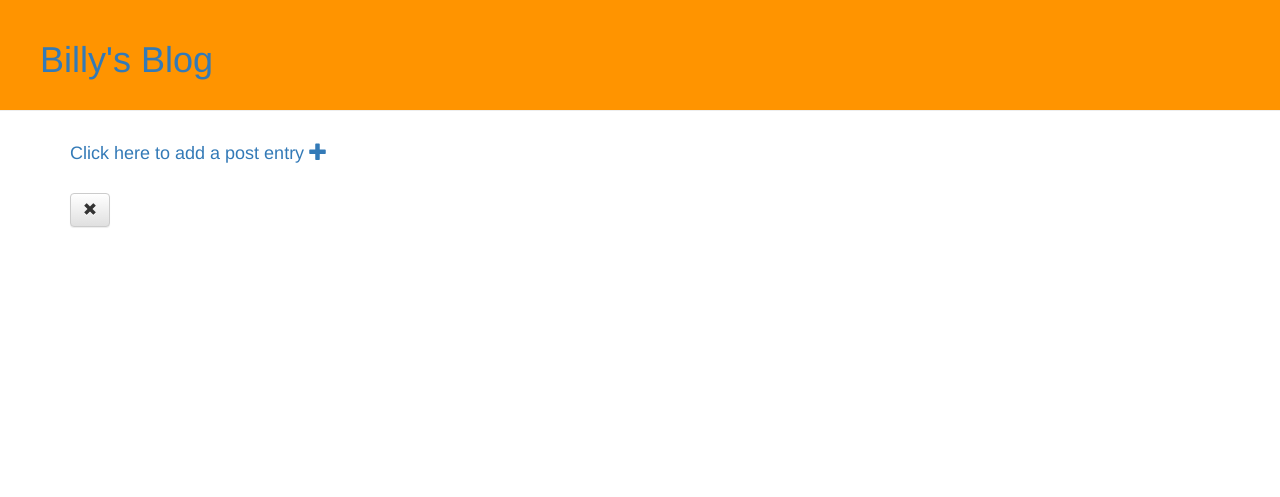
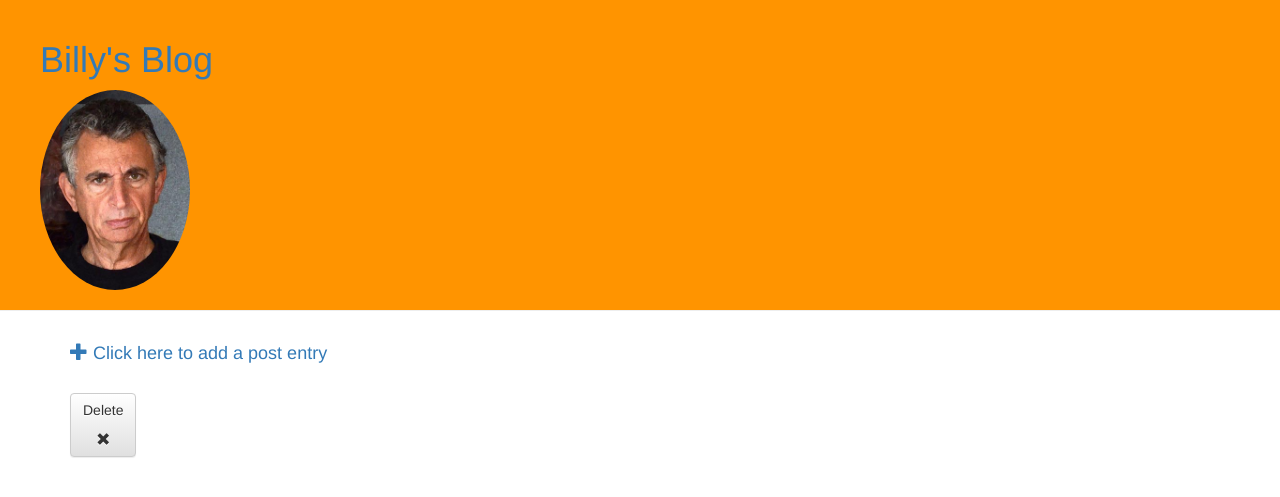
Before and after one commit to billsofer/my-first-blog, a Django app: template blog/templates/blog/post_detail.html in a window 1280 px wide. Shown: the top 497 px of the page. Run offline with Django 3.2, Linux system fonts and the light colour scheme; the template is opened without the code that fills it, so the values that code supplies are empty; some libraries are stand-ins or nearby versions.

Commit message:
static/images, base.html, and post_detail.html

```diff
--- a/blog/templates/blog/base.html
+++ b/blog/templates/blog/base.html
@@ -18,10 +18,11 @@
 <body>
 <div class = "page-header">
 	<h1><a href="/">Billy's Blog</a></h1>
+	<img class="img-circle" src="{% static 'images/me.jpg' %}" width="150" height="200"/>
 </div>
 <div class='container'>
-	<a href="{% url 'post_new' %}" class="top-menu"><h4>Click here to add a post entry
-	<span class="glyphicon glyphicon-plus"></span></h4></a>
+	<a href="{% url 'post_new' %}" class="top-menu">
+	<h4><span class="glyphicon glyphicon-plus"></span> Click here to add a post entry </h4></a>
 </div>
 
 
--- a/blog/templates/blog/post_detail.html
+++ b/blog/templates/blog/post_detail.html
@@ -10,7 +10,8 @@
 				<h2>{{ post.title }}</h2>
 				{{ post.text|linebreaksbr }}
 			</div>
+			<p></p>
 			<a class="btn btn-default" href="{% url 'post_remove' pk=post.pk %}">
-			<span class="glyphicon glyphicon-remove"></span></a>
+			<p>Delete</p> <span class="glyphicon glyphicon-remove"></span></a>
 
 		{% endblock content %}
```
Also changed, not shown: blog/static/images/me.jpg (added).
